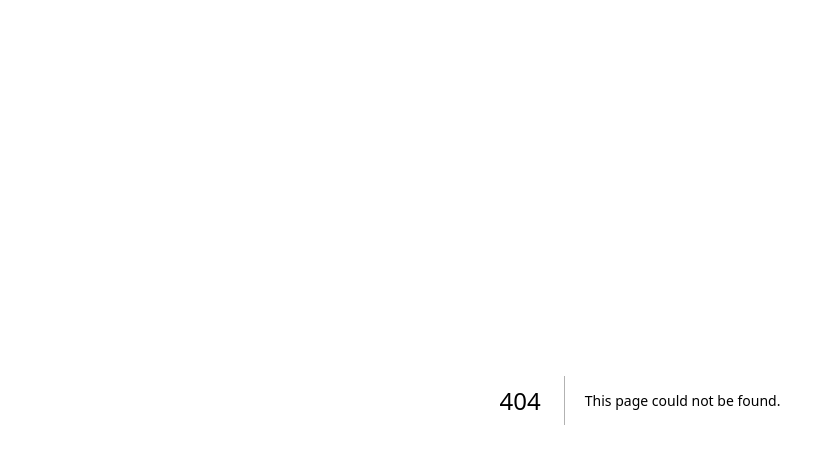
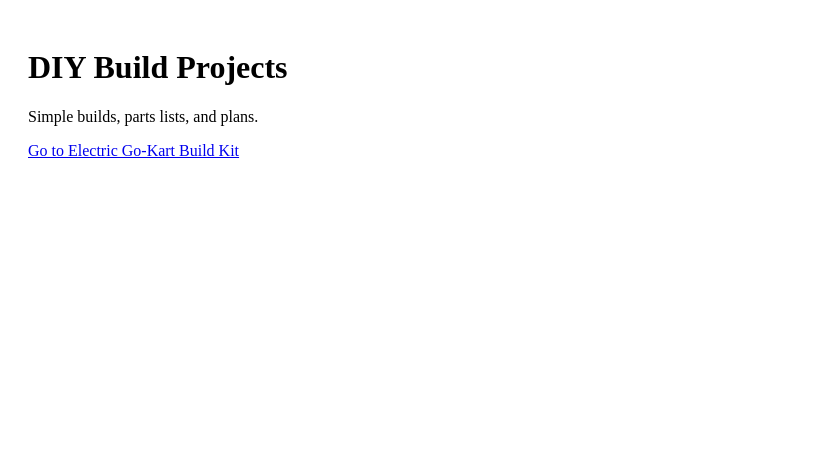
Before and after one commit to Kriro-Lab/DIY-Electric-Go-Cart, a Next.js app: page / in a window 1280 px wide. Before the commit this address had no page. Shown: the top 464 px of the page, without its empty margins (0-815 px from the left). Built offline with nearby package versions, Linux system fonts and the light colour scheme.

Commit message:
Create page.tsx

```diff
--- /dev/null
+++ b/app/page.tsx
@@ -0,0 +1,13 @@
+export default function Home() {
+  return (
+    <main style={{ padding: 20 }}>
+      <h1>DIY Build Projects</h1>
+
+      <p>Simple builds, parts lists, and plans.</p>
+
+      <a href="/build-kit">
+        Go to Electric Go-Kart Build Kit
+      </a>
+    </main>
+  )
+}
```
